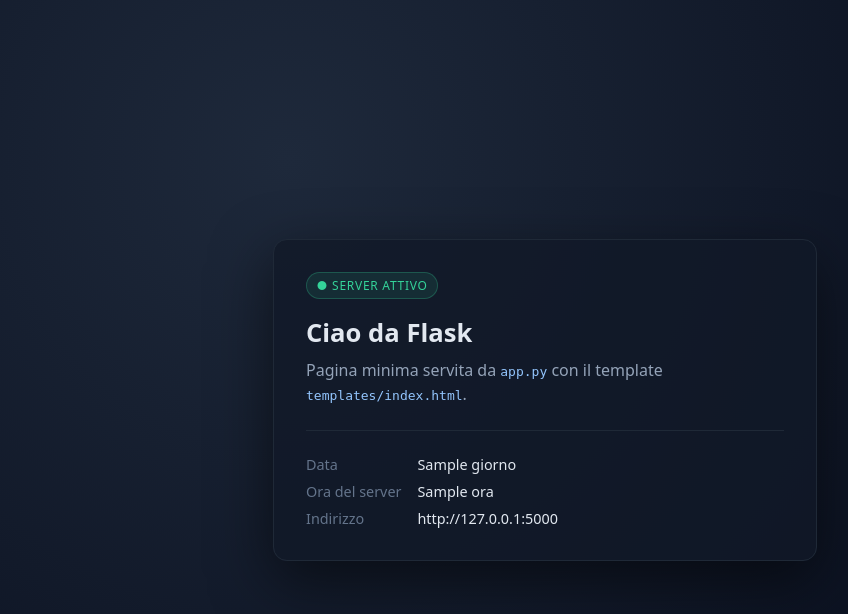
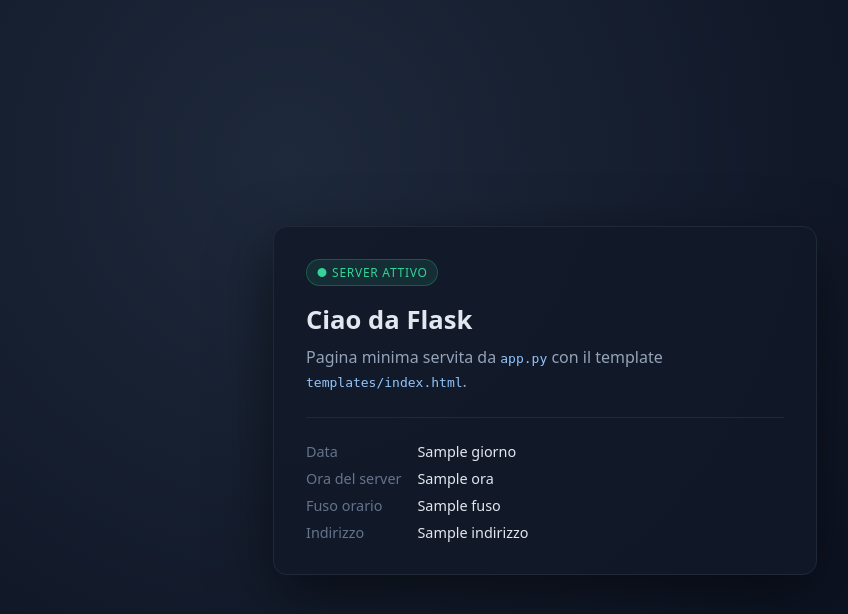
Before and after one commit to scontess/opencode_deploy, a Flask app: template deploy_flask/templates/index.html in a window 1280 px wide. Shown: the top 614 px of the page, without its empty margins (95-943 px from the left). Run offline with Flask 3, Linux system fonts and the light colour scheme; the template is opened without the code that fills it: most values are stand-ins (such as "Sample title", 1, 10 or a date in 2020).

Commit message:
Flask: indirizzo dinamico (X-Forwarded-Proto) e ora in Europe/Rome

```diff
--- a/deploy_flask/app.py
+++ b/deploy_flask/app.py
@@ -1,20 +1,41 @@
 import os
 from datetime import datetime
+from zoneinfo import ZoneInfo, ZoneInfoNotFoundError
 
-from flask import Flask, render_template
+from flask import Flask, render_template, request
 
 app = Flask(__name__)
 
 # In locale comodo il reload automatico; su Render imposta FLASK_DEBUG=0.
 DEBUG = os.getenv("FLASK_DEBUG", "1") == "1"
 
+# I server Render usano UTC: qui si converte nel fuso italiano.
+FUSO = os.getenv("APP_TIMEZONE", "Europe/Rome")
+
+
+def _fuso():
+    """ZoneInfo se il database dei fusi è disponibile, altrimenti UTC."""
+    try:
+        return ZoneInfo(FUSO)
+    except (ZoneInfoNotFoundError, ValueError):
+        return ZoneInfo("UTC")
+
+
+def _indirizzo() -> str:
+    """URL pubblico reale, anche dietro il proxy di Render/Cloudflare."""
+    schema = request.headers.get("X-Forwarded-Proto", request.scheme)
+    return f"{schema}://{request.host}"
+
 
 @app.get("/")
 def index():
+    adesso = datetime.now(_fuso())
     return render_template(
         "index.html",
-        ora=datetime.now().strftime("%H:%M:%S"),
-        giorno=datetime.now().strftime("%d/%m/%Y"),
+        giorno=adesso.strftime("%d/%m/%Y"),
+        ora=adesso.strftime("%H:%M:%S"),
+        fuso=FUSO,
+        indirizzo=_indirizzo(),
     )
 
 
--- a/deploy_flask/requirements.txt
+++ b/deploy_flask/requirements.txt
@@ -1,3 +1,5 @@
 flask>=3.0
 # Serve solo su Render (su Windows si installa ma non parte: in locale usa python app.py)
 gunicorn>=21.0
+# Database dei fusi orari: su Linux c'è già, su Windows serve per Europe/Rome
+tzdata>=2024.1
--- a/deploy_flask/templates/index.html
+++ b/deploy_flask/templates/index.html
@@ -63,7 +63,8 @@
     <dl>
       <dt>Data</dt><dd>{{ giorno }}</dd>
       <dt>Ora del server</dt><dd>{{ ora }}</dd>
-      <dt>Indirizzo</dt><dd>http://127.0.0.1:5000</dd>
+      <dt>Fuso orario</dt><dd>{{ fuso }}</dd>
+      <dt>Indirizzo</dt><dd>{{ indirizzo }}</dd>
     </dl>
   </main>
 </body>
```
